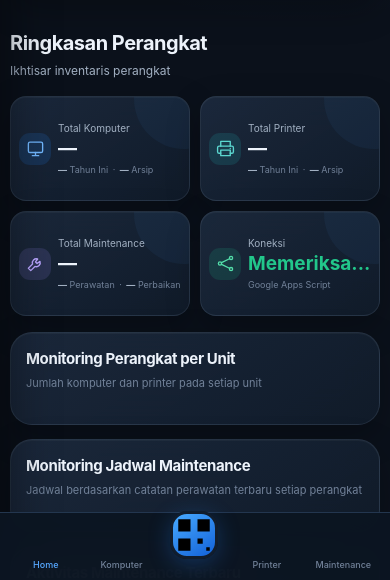
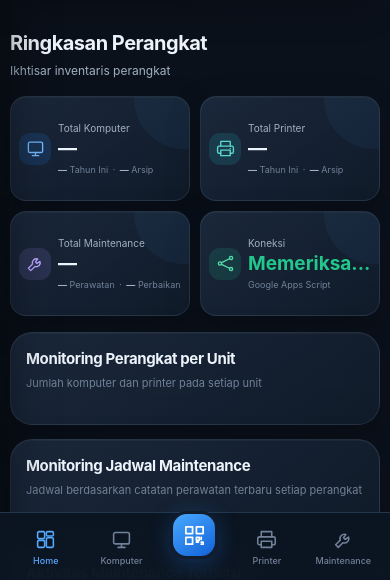
Before and after one commit to git-gojak/techops-ui, a plain HTML site: page index.html in a window 390 px wide. Shown: the part 262-842 px from the top of the page. Drawn offline with Linux system fonts and the light colour scheme.

Commit message:
Enhance mobile navigation styles with SVG support

```diff
--- a/css/responsive.css
+++ b/css/responsive.css
@@ -176,9 +176,34 @@
     color: var(--text-muted);
   }
 
-  .mobile-nav-item span {
-    font-size: 20px;
-  }
+
+.mobile-nav-item span {
+  width: 24px;
+  height: 24px;
+  display: grid;
+  place-items: center;
+}
+
+.mobile-nav-item svg {
+  display: block;
+  width: 21px;
+  height: 21px;
+  fill: none;
+  stroke: currentColor;
+  stroke-width: 1.8;
+  stroke-linecap: round;
+  stroke-linejoin: round;
+}
+
+.mobile-qr-button svg {
+  width: 23px;
+  height: 23px;
+  fill: none;
+  stroke: currentColor;
+  stroke-width: 1.8;
+  stroke-linecap: round;
+  stroke-linejoin: round;
+}
 
   .mobile-nav-item small {
     font-size: 9px;
```
